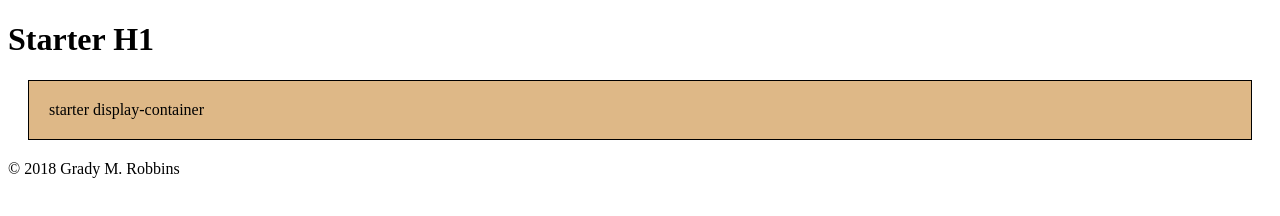
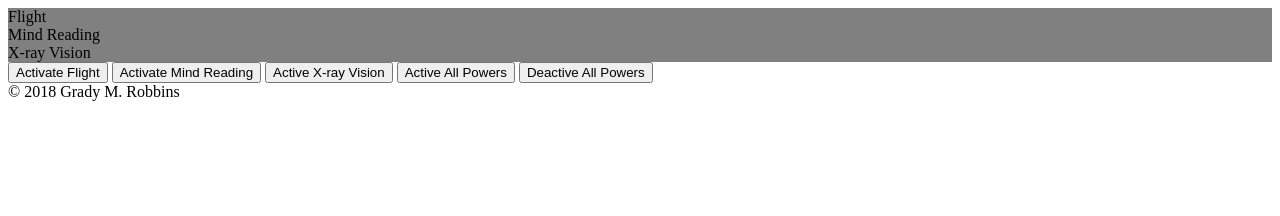
Before and after one commit to gradyrobbins/Book3_wonderpowers_activate, a plain HTML site: page index.html in a window 1280 px wide. Drawn offline with Linux system fonts and the light colour scheme.

Commit message:
second commit, import directions and starter code, update README

```diff
--- a/index.html
+++ b/index.html
@@ -4,23 +4,34 @@
   <meta charset="utf-8">
   <title>Nashville Software School</title>
   <link rel="stylesheet" href="./styles.css">
+  <link rel="stylesheet" href="./powers.css">
 
 </head>
 
 <body>
-  <nav></nav>
-
-  <header></header>
-  <h1>Starter H1</h1>
-  <div id="display-container">starter display-container </div>
-  <article>
-    <header></header>
-    <section></section>
-    <footer></footer>
+  <article id="powerList">
+    <section id="flight" class="power disabled">
+        Flight
+    </section>
+    <section id="mindreading" class="power disabled">
+        Mind Reading
+    </section>
+    <section id="xray" class="power disabled">
+        X-ray Vision
+    </section>
   </article>
 
+  <button id="activate-flight">Activate Flight</button>
+  <button id="activate-mindreading">Activate Mind Reading</button>
+  <button id="activate-xray">Active X-ray Vision</button>
+
+  <button id="activate-all">Active All Powers</button>
+  <button id="deactivate-all">Deactive All Powers</button>
+
+
+
+  <script src="./powers.js"></script>
+  <script src="./main.js"></script>
   <footer>  &copy; 2018 Grady M. Robbins </footer>
-
-  <script src="main.js"></script>
 </body>
 </html>
--- /dev/null
+++ b/powers.css
@@ -0,0 +1,8 @@
+.disabled {
+    background-color: gray;
+}
+
+.enabled {
+    background-color: fuchsia;
+    color: goldenrod;
+}
--- /dev/null
+++ b/powers.js
@@ -0,0 +1,5 @@
+document.querySelector("#activate-flight").addEventListener();
+
+// next steps:
+//Add the correct string as the first argument to addEventListener()
+//Write a function named flightHandlerFunction that will remove the disabled class on the corresponding <section id="flight"> (section, not button) and replace it with a class of enabled.
```
Also changed, not shown: 1 other file.
